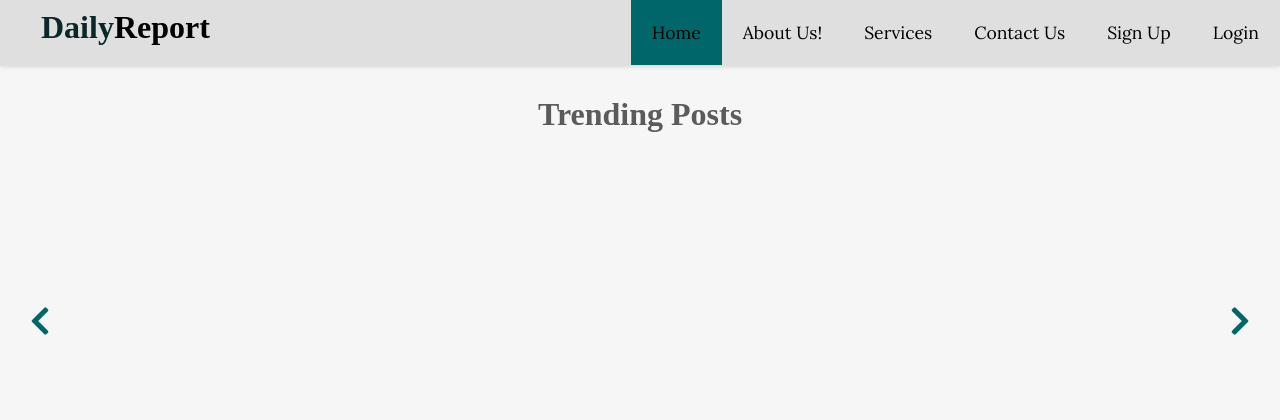
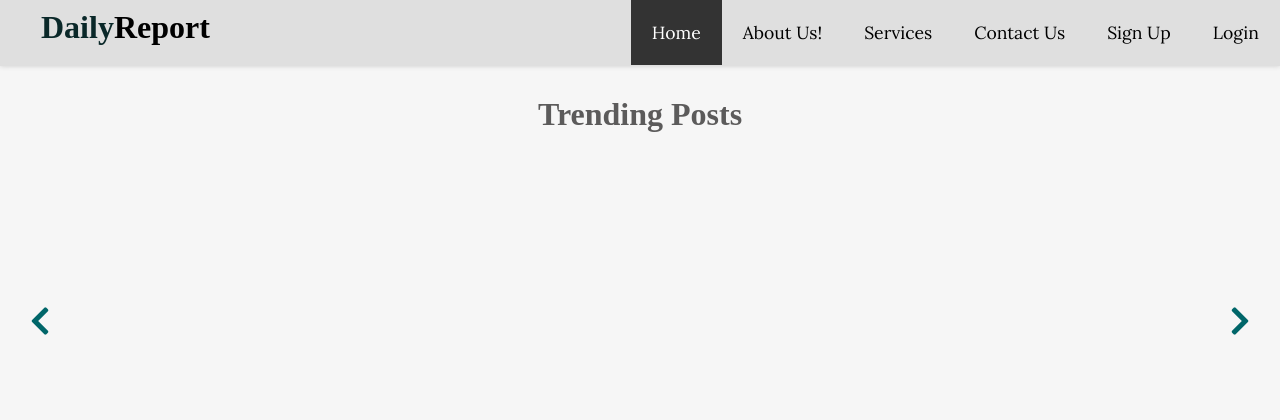
Before and after one commit to nkusikevin/SchoolBlogProject, a PHP site: page /index.php in a window 1280 px wide, with the pointer over the restyled element. Shown: the top 420 px of the page. Run offline with PHP 8.4, Linux system fonts and the light colour scheme; data that the repository does not hold is empty; some web fonts are replaced.

Commit message:
realproject

```diff
--- a/assets/css/style.css
+++ b/assets/css/style.css
@@ -164,7 +164,8 @@ header ul li a {
 }
 
 header ul li a:hover {
-  background: #006669;
+  background: #333;
+  color: white;
   transition: 0.5s;
 }
 
```
